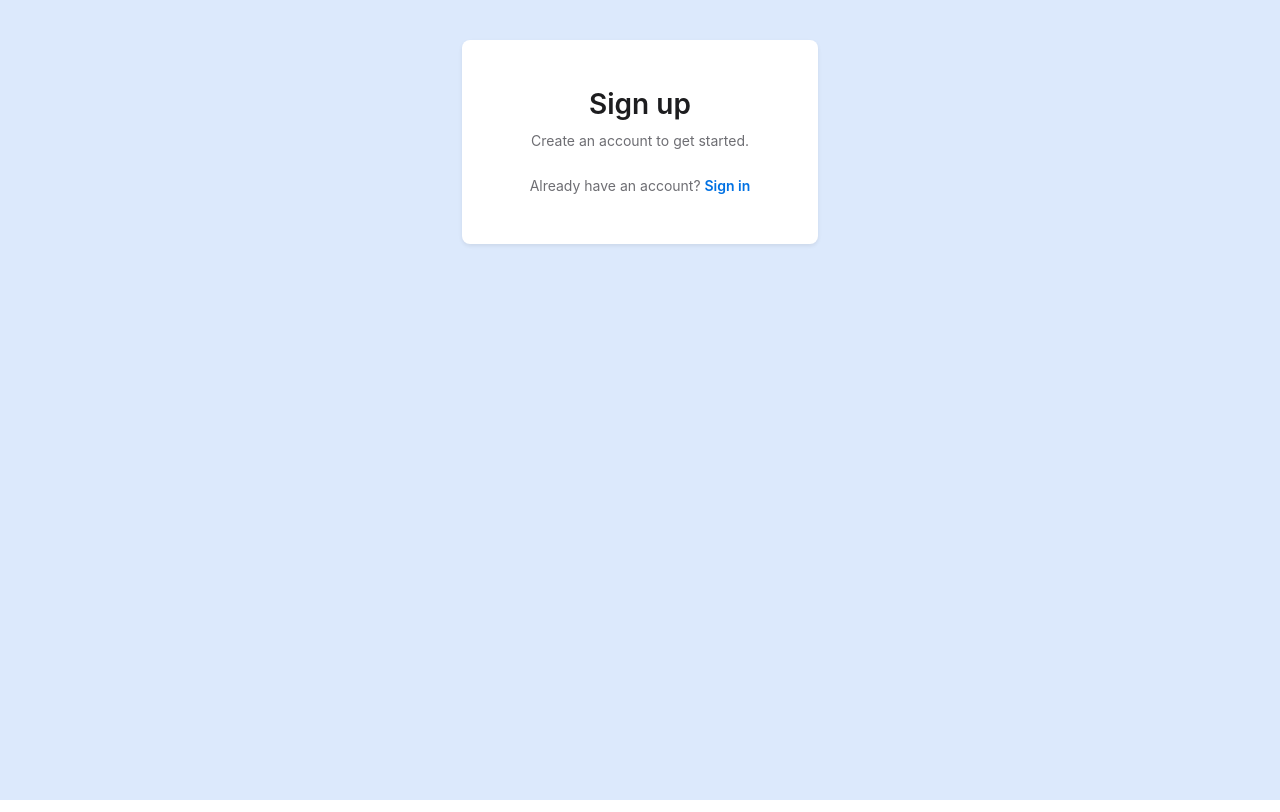
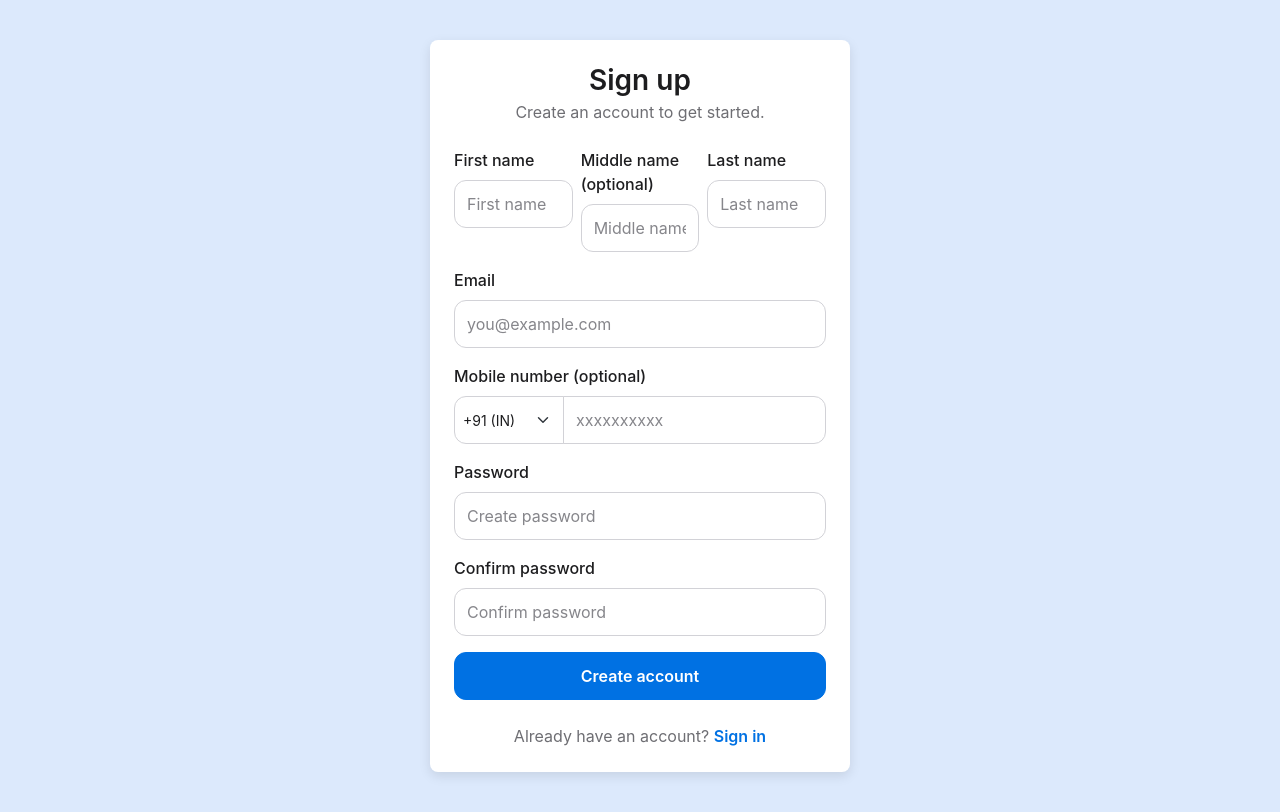
Before and after one commit to NikshithReddy15/IdentityProviderWeb, an Angular app: page /login/sign-up in a window 1280 px wide. Built offline with nearby package versions, Linux system fonts and the light colour scheme.

Commit message:
Enhance sign-in and sign-up forms with country code selection and improved validation. Consolidate styles for both pages and update form controls for better user experience.

```diff
--- a/src/app/login/sign-in/sign-in.component.html
+++ b/src/app/login/sign-in/sign-in.component.html
@@ -70,14 +70,27 @@
                     </div>
                     } @else {
                     <div class="mb-3">
-                        <label for="sign-in-phone" class="form-label">Phone</label>
-                        <input id="sign-in-phone" type="tel" class="form-control" formControlName="phone"
-                            placeholder="+91 xxxxxxxxxx" autocomplete="tel"
-                            [class.is-invalid]="submitted && phone?.invalid" />
+                        <label class="form-label">Phone</label>
+                        <div class="input-group">
+                            <select class="form-select form-select-sm w-auto" formControlName="countryCode" aria-label="Country code" style="max-width:110px">
+                                <option value="">Country</option>
+                                <option value="+1">+1 (US)</option>
+                                <option value="+44">+44 (UK)</option>
+                                <option value="+91">+91 (IN)</option>
+                                <option value="+61">+61 (AU)</option>
+                                <option value="+49">+49 (DE)</option>
+                            </select>
+                            <input id="sign-in-phone" type="tel" class="form-control form-control-sm" formControlName="phone"
+                                placeholder="xxxxxxxxxx" autocomplete="tel"
+                                [class.is-invalid]="submitted && phone?.invalid" />
+                        </div>
                         @if (submitted && phone?.invalid && phone?.errors) {
                         <div class="invalid-feedback d-block">
                             @if (phone?.errors?.['required']) {
                             <div>Phone is required.</div>
+                            }
+                            @if (phone?.errors?.['maxlength']) {
+                            <div>Phone must be at most 17 characters.</div>
                             }
                         </div>
                         }
--- a/src/app/login/sign-in/sign-in.component.ts
+++ b/src/app/login/sign-in/sign-in.component.ts
@@ -28,6 +28,7 @@ export class SignInComponent {
         this.signInForm = this.fb.nonNullable.group({
             email: [''],
             password: [''],
+            countryCode: ['+91'],
             phone: [''],
             code: [''],
         });
--- a/src/app/login/sign-up/sign-up.component.html
+++ b/src/app/login/sign-up/sign-up.component.html
@@ -1,15 +1,136 @@
 <div class="sign-up container">
     <div class="row justify-content-center">
-        <div class="col-12 col-sm-10 col-md-8 col-lg-5 col-xl-4">
-            <div class="card shadow-sm border-0 rounded-3 overflow-hidden">
-                <div class="card-body p-4 p-md-5 text-center">
-                    <h1 class="h3 fw-semibold mb-2">Sign up</h1>
-                    <p class="text-body-secondary small mb-4">Create an account to get started.</p>
-                    <p class="text-body-secondary small mb-0">
-                        Already have an account?
-                        <a routerLink="/login/sign-in" class="fw-semibold text-decoration-none">Sign in</a>
-                    </p>
+        <div class="card border-0 rounded-3 p-0">
+            <div class="card-body p-4">
+                <div class="text-center mb-4">
+                    <h1 class="h3 fw-semibold mb-1">Sign up</h1>
+                    <p class="text-body-secondary small mb-0">Create an account to get started.</p>
                 </div>
+
+                @if (error) {
+                <div class="alert alert-danger py-2 small" role="alert">
+                    {{ error }}
+                </div>
+                }
+
+                <form [formGroup]="signUpForm" (ngSubmit)="onSubmit()" novalidate>
+                    <div class="row g-2">
+                        <div class="col-md-4 mb-3">
+                            <label for="sign-up-first-name" class="form-label">First name</label>
+                            <input id="sign-up-first-name" type="text" class="form-control" formControlName="firstName"
+                                placeholder="First name" autocomplete="given-name" [class.is-invalid]="submitted && signUpForm.get('firstName')?.invalid" />
+                            @if (submitted && signUpForm.get('firstName')?.invalid) {
+                            <div class="invalid-feedback d-block">First name is required.</div>
+                            }
+                        </div>
+                        <div class="col-md-4 mb-3">
+                            <label for="sign-up-middle-name" class="form-label">Middle name (optional)</label>
+                            <input id="sign-up-middle-name" type="text" class="form-control" formControlName="middleName"
+                                placeholder="Middle name" autocomplete="additional-name" />
+                        </div>
+                        <div class="col-md-4 mb-3">
+                            <label for="sign-up-last-name" class="form-label">Last name</label>
+                            <input id="sign-up-last-name" type="text" class="form-control" formControlName="lastName"
+                                placeholder="Last name" autocomplete="family-name" [class.is-invalid]="submitted && signUpForm.get('lastName')?.invalid" />
+                            @if (submitted && signUpForm.get('lastName')?.invalid) {
+                            <div class="invalid-feedback d-block">Last name is required.</div>
+                            }
+                        </div>
+                    </div>
+
+                    <div class="mb-3">
+                        <label for="sign-up-email" class="form-label">Email</label>
+                        <input id="sign-up-email" type="email" class="form-control" formControlName="email"
+                            placeholder="you@example.com" autocomplete="email" [class.is-invalid]="submitted && signUpForm.get('email')?.invalid" />
+                        @if (submitted && signUpForm.get('email')?.invalid && signUpForm.get('email')?.errors) {
+                        <div class="invalid-feedback d-block">
+                            @if (signUpForm.get('email')?.errors?.['required']) {
+                            <div>Email is required.</div>
+                            }
+                            @else if (signUpForm.get('email')?.errors?.['email']) {
+                            <div>Enter a valid email address.</div>
+                            }
+                        </div>
+                        }
+                    </div>
+                    <div class="row g-2 mb-3">
+                        <div class="col-12">
+                            <label class="form-label">Mobile number (optional)</label>
+                            <div class="input-group">
+                            <select class="form-select form-select-sm w-auto" formControlName="countryCode" aria-label="Country code" style="max-width:110px">
+                                    <option value="">Country</option>
+                                    <option value="+1">+1 (US)</option>
+                                    <option value="+44">+44 (UK)</option>
+                                    <option value="+91">+91 (IN)</option>
+                                    <option value="+61">+61 (AU)</option>
+                                    <option value="+49">+49 (DE)</option>
+                                </select>
+                                <input id="sign-up-mobile-number" type="tel" class="form-control form-control-sm" formControlName="mobileNumber"
+                                    placeholder="xxxxxxxxxx" autocomplete="tel" [class.is-invalid]="submitted && signUpForm.get('mobileNumber')?.invalid" />
+                            </div>
+                            @if (submitted && signUpForm.get('countryCode')?.invalid && signUpForm.get('countryCode')?.errors) {
+                            <div class="invalid-feedback d-block">
+                                @if (signUpForm.get('countryCode')?.errors?.['maxlength']) {
+                                <div>Country code must be at most 4 characters.</div>
+                                }
+                            </div>
+                            }
+                            @if (submitted && signUpForm.get('mobileNumber')?.invalid && signUpForm.get('mobileNumber')?.errors) {
+                            <div class="invalid-feedback d-block">
+                                @if (signUpForm.get('mobileNumber')?.errors?.['maxlength']) {
+                                <div>Mobile number must be at most 17 characters.</div>
+                                }
+                            </div>
+                            }
+                        </div>
+                    </div>
+                    <div class="mb-3">
+                        <label for="sign-up-password" class="form-label">Password</label>
+                        <input id="sign-up-password" type="password" class="form-control" formControlName="password"
+                            placeholder="Create password" autocomplete="new-password" [class.is-invalid]="submitted && signUpForm.get('password')?.invalid" />
+                        @if (submitted && signUpForm.get('password')?.invalid && signUpForm.get('password')?.errors) {
+                        <div class="invalid-feedback d-block">
+                            @if (signUpForm.get('password')?.errors?.['required']) {
+                            <div>Password is required.</div>
+                            }
+                            @else if (signUpForm.get('password')?.errors?.['minlength']) {
+                            <div>Password must be at least 8 characters.</div>
+                            }
+                            @else if (signUpForm.get('password')?.errors?.['pattern']) {
+                            <div>Password must include upper, lower, number, and special character.</div>
+                            }
+                        </div>
+                        }
+                    </div>
+
+                    <div class="mb-3">
+                        <label for="sign-up-confirm-password" class="form-label">Confirm password</label>
+                        <input id="sign-up-confirm-password" type="password" class="form-control" formControlName="confirmPassword"
+                            placeholder="Confirm password" autocomplete="new-password" [class.is-invalid]="submitted && signUpForm.get('confirmPassword')?.invalid" />
+                        @if (submitted && signUpForm.get('confirmPassword')?.invalid && signUpForm.get('confirmPassword')?.errors) {
+                        <div class="invalid-feedback d-block">
+                            @if (signUpForm.get('confirmPassword')?.errors?.['required']) {
+                            <div>Confirm your password.</div>
+                            }
+                            @else if (signUpForm.get('confirmPassword')?.errors?.['passwordMismatch']) {
+                            <div>Passwords do not match.</div>
+                            }
+                        </div>
+                        }
+                    </div>
+
+                    <button type="submit" class="btn btn-primary w-100 py-2 fw-semibold" [disabled]="loading">
+                        @if (loading) {
+                        <span class="spinner-border spinner-border-sm me-2" aria-hidden="true"></span>
+                        }
+                        Create account
+                    </button>
+                </form>
+
+                <p class="text-center text-body-secondary small mt-4 mb-0">
+                    Already have an account?
+                    <a routerLink="/login/sign-in" class="fw-semibold text-decoration-none">Sign in</a>
+                </p>
             </div>
         </div>
     </div>
--- a/src/app/login/sign-up/sign-up.component.ts
+++ b/src/app/login/sign-up/sign-up.component.ts
@@ -19,16 +19,19 @@ export class SignUpComponent {
 
     constructor(private readonly fb: FormBuilder, private readonly registrationService: RegistrationService, private readonly router: Router) {
         this.signUpForm = this.fb.nonNullable.group({
-            firstName: ['', Validators.required],
-            lastName: ['', Validators.required],
-            email: ['', [Validators.required, Validators.email]],
+            firstName: ['', [Validators.required, Validators.maxLength(64)]],
+            middleName: ['', Validators.maxLength(64)],
+            lastName: ['', [Validators.required, Validators.maxLength(64)]],
+            email: ['', [Validators.required, Validators.email, Validators.maxLength(64)]],
+            countryCode: ['+91', Validators.maxLength(4)],
+            mobileNumber: ['', Validators.maxLength(17)],
             password: ['', [Validators.required, Validators.minLength(8), Validators.pattern(/^(?=.*[a-z])(?=.*[A-Z])(?=.*\d)(?=.*[@$!%*?&])[A-Za-z\d@$!%*?&]{8,}$/)]],
-            confirmPassword: ['', Validators.required, this.passwordValidator],
+            confirmPassword: ['', [Validators.required, this.passwordValidator.bind(this)]],
         });
     }
 
     passwordValidator(control: AbstractControl): ValidationErrors | null {
-        const password = this.signUpForm.get('password')?.value;
+        const password = this.signUpForm?.get('password')?.value;
         return password && control.value !== password ? { passwordMismatch: true } : null;
     }
 
@@ -43,11 +46,11 @@ export class SignUpComponent {
         }
         const dto: RegisterUserDto = {
             firstName: vals.firstName,
+            middleName: vals.middleName ?? null,
             lastName: vals.lastName,
-            middleName: null,
             email: vals.email,
-            countryCode: null,
-            mobileNumber: null,
+            countryCode: vals.countryCode ?? null,
+            mobileNumber: vals.mobileNumber ?? null,
             password: vals.password
         };
 
--- a/src/styles.scss
+++ b/src/styles.scss
@@ -117,18 +117,9 @@ body {
 }
 
 /* ============================================
-   Sign-in page (consolidated)
+   Sign-in & Sign-up pages
    ============================================ */
-.sign-in {
-    // @media (max-width: 576px) {
-    //     .card {
-    //     margin: 0 12px;
-    //     }
-    //     .card-body {
-    //     padding: 24px;
-    //     }
-    // }
-
+.sign-in, .sign-up {
     /* Card surface */
     .card {
         background-color: var(--surface);
@@ -180,6 +171,32 @@ body {
     .form-control:focus {
         border-color: var(--input-focus-ring);
         box-shadow: 0 8px 20px rgba(0,0,0,0.06);
+    }
+
+    .input-group .form-select,
+    .input-group .form-control {
+        border-color: var(--input-border);
+    }
+
+    .input-group .form-select.form-select-sm {
+        border-top-right-radius: 0;
+        border-bottom-right-radius: 0;
+        border-top-left-radius: 12px;
+        border-bottom-left-radius: 12px;
+    }
+
+    .input-group .form-control.form-control-sm {
+        border-top-left-radius: 0;
+        border-bottom-left-radius: 0;
+        border-top-right-radius: 12px;
+        border-bottom-right-radius: 12px;
+    }
+
+    .input-group .form-control:focus,
+    .input-group .form-select:focus {
+        border-color: var(--input-focus-ring);
+        box-shadow: 0 8px 20px rgba(0,0,0,0.06);
+        z-index: 1;
     }
 
     .invalid-feedback {
@@ -276,25 +293,3 @@ body {
         left: calc((var(--tabs-padding-width) * 1px) + (var(--tab-width) * var(--tab-index)));
     }
 }
-
-/* ============================================
-   Sign-up page
-   ============================================ */
-.sign-up {
-    @media (max-width: 576px) {
-        .card {
-            margin: 0 12px;
-        }
-        .card-body {
-            padding: 24px;
-        }
-    }
-
-    .card {
-        background-color: var(--surface);
-        border-color: var(--border-subtle);
-    }
-    a {
-        color: var(--accent);
-    }
-}
```
